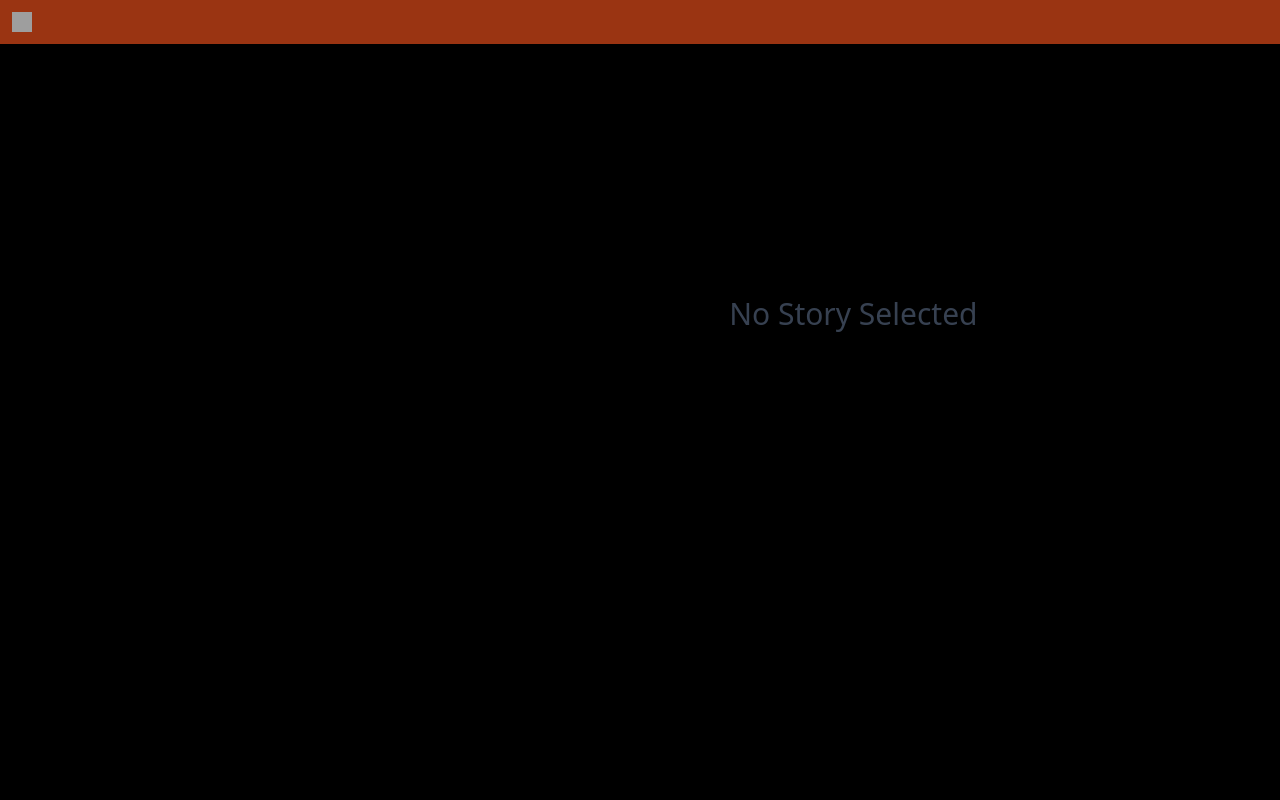
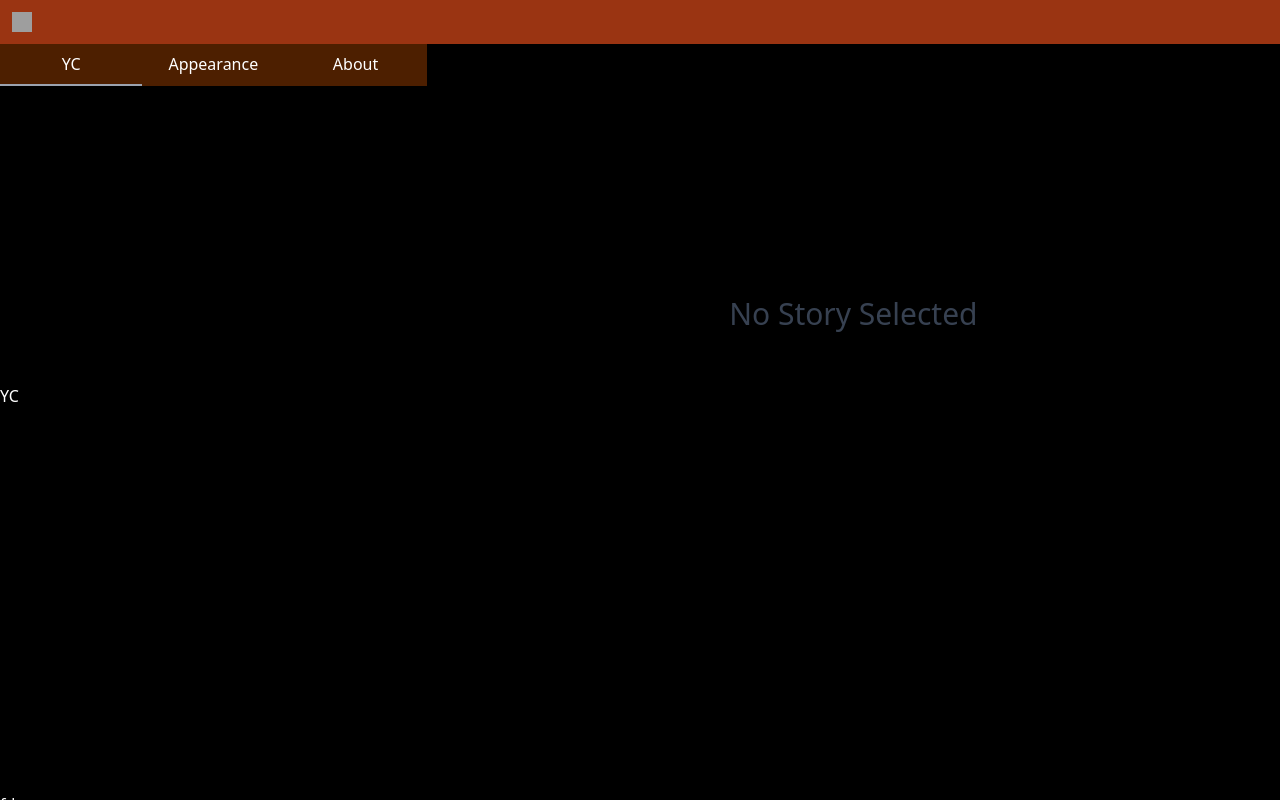
Before and after one commit to Faristp7/Hacker-News, a React (Vite) app: page /options in a window 1280 px wide. Built offline with nearby package versions, Linux system fonts and the light colour scheme; grey boxes are pictures that could not be loaded; what ldrs would draw is missing.

Commit message:
navigations added

```diff
--- a/package.json
+++ b/package.json
@@ -18,6 +18,8 @@
     "framer-motion": "^10.18.0",
     "javascript-time-ago": "^2.5.9",
     "ldrs": "^1.0.1",
+    "prettier": "^3.2.2",
+    "prettier-plugin-tailwindcss": "^0.5.11",
     "react": "^18.2.0",
     "react-dom": "^18.2.0",
     "react-redux": "^9.1.0",
--- /dev/null
+++ b/prettier.config.js
@@ -0,0 +1,3 @@
+export default {
+    plugins:["prettier-plugin-tailwindcss"]
+}
--- a/src/App.tsx
+++ b/src/App.tsx
@@ -4,6 +4,9 @@ import Home from './pages/Home';
 import Comment from './components/commentSection/Comment';
 import Stories from './pages/Stories';
 import SideBar from './components/sideBar/SideBar';
+import { YC } from './components/TabsMenu/YC';
+import { Appearance } from './components/TabsMenu/Appearance';
+import { About } from './components/TabsMenu/About';
 
 function App() {
   return (
@@ -15,6 +18,9 @@ function App() {
             <Route path="/stories" element={<Stories />} />
             <Route path='/comment' element={<Comment />} />
             <Route path='/options' element={<SideBar />} />
+            <Route path='/YC' element={<YC />} />
+            <Route path='/appearance' element={<Appearance />} />
+            <Route path='/About' element={<About />} />
           </Routes>
         </div>
         <div className='col-span-2'>
--- a/src/components/HomeNews/HomeNews.tsx
+++ b/src/components/HomeNews/HomeNews.tsx
@@ -9,6 +9,7 @@ import { useNavigate } from 'react-router-dom'
 tailspin.register()
 
 export default function HomeNews() {
+    document.title = 'Home'
     const navigate = useNavigate()
     const dispatch = useDispatch()
     // eslint-disable-next-line @typescript-eslint/no-explicit-any
--- /dev/null
+++ b/src/components/TabsMenu/About.tsx
@@ -0,0 +1,9 @@
+import React from 'react'
+
+export function About() {
+  return (
+    <div>
+      about
+    </div>
+  )
+}
--- /dev/null
+++ b/src/components/TabsMenu/Appearance.tsx
@@ -0,0 +1,9 @@
+import React from 'react'
+
+export  function Appearance() {
+  return (
+    <div>
+      <p>appearnc</p>
+    </div>
+  )
+}
--- /dev/null
+++ b/src/components/TabsMenu/YC.tsx
@@ -0,0 +1,9 @@
+
+export  function YC() {
+  return (
+    <div className="pt-96 overflow-y-scroll h-screen ">
+      YC
+      <div className="mt-96">fd</div>
+    </div>
+  )
+}
--- a/src/components/sideBar/SideBar.tsx
+++ b/src/components/sideBar/SideBar.tsx
@@ -1,9 +1,55 @@
-import NavBar from "./NavBar"
+import { useState } from "react";
+import { About } from "../TabsMenu/About";
+import { Appearance } from "../TabsMenu/Appearance";
+import { YC } from "../TabsMenu/YC";
+import NavBar from "./NavBar";
 
 export default function SideBar() {
-    return (
+  const [tabs, setTabs] = useState<number>(0);
+
+  return (
+    <>
+      <div className="">
         <div>
-            <NavBar />
+          <NavBar />
         </div>
-    )
+        <div className="fixed mt-11 flex w-2/6 justify-between bg-clr align-middle font-thin">
+          <div
+            className={`flex flex-1 cursor-pointer justify-center py-2 ${tabs === 0 ? "border-b-2 border-gray-400" : ""}`}
+            onClick={() => setTabs(0)}
+          >
+            YC
+          </div>
+          <div
+            className={`flex flex-1 cursor-pointer justify-center py-2 ${tabs === 1 ? "border-b-2 border-gray-400" : ""}`}
+            onClick={() => setTabs(1)}
+          >
+            Appearance
+          </div>
+          <div
+            className={`flex flex-1 cursor-pointer justify-center py-2 ${tabs === 2 ? "border-b-2 border-gray-400" : ""}`}
+            onClick={() => setTabs(2)}
+          >
+            About
+          </div>
+        </div>
+
+        {tabs === 0 && (
+          <div className="">
+            <YC />
+          </div>
+        )}
+        {tabs === 1 && (
+          <div>
+            <Appearance />
+          </div>
+        )}
+        {tabs === 2 && (
+          <div>
+            <About />
+          </div>
+        )}
+      </div>
+    </>
+  );
 }
--- a/tailwind.config.js
+++ b/tailwind.config.js
@@ -5,7 +5,11 @@ export default {
     "./src/**/*.{js,jsx,ts,tsx}",
   ],
   theme: {
-    extend: {},
+    extend: {
+      backgroundColor : {
+        clr : '#4d1f00'
+      }
+    },
   },
   plugins: [],
 }
```
Also changed, not shown: 1 other file (tests, documents, lock files or other folders).
